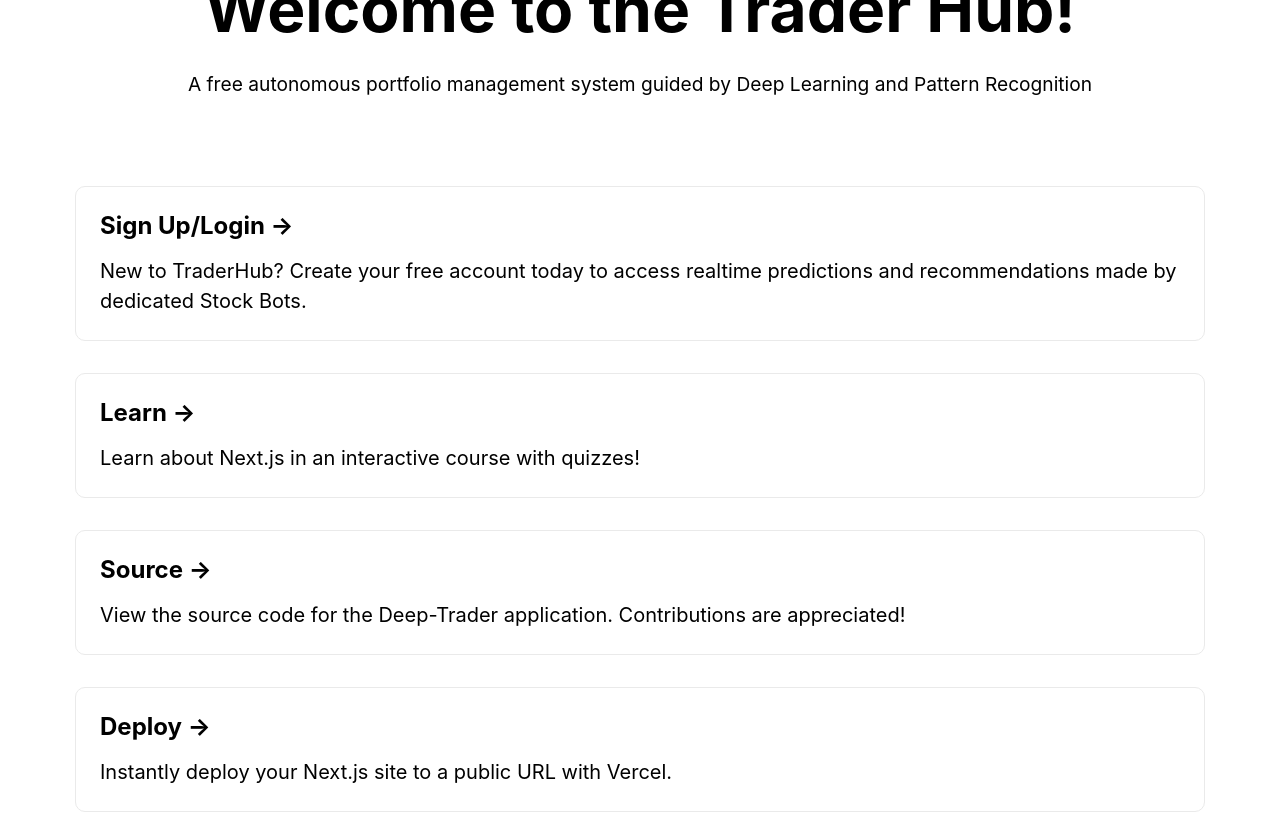
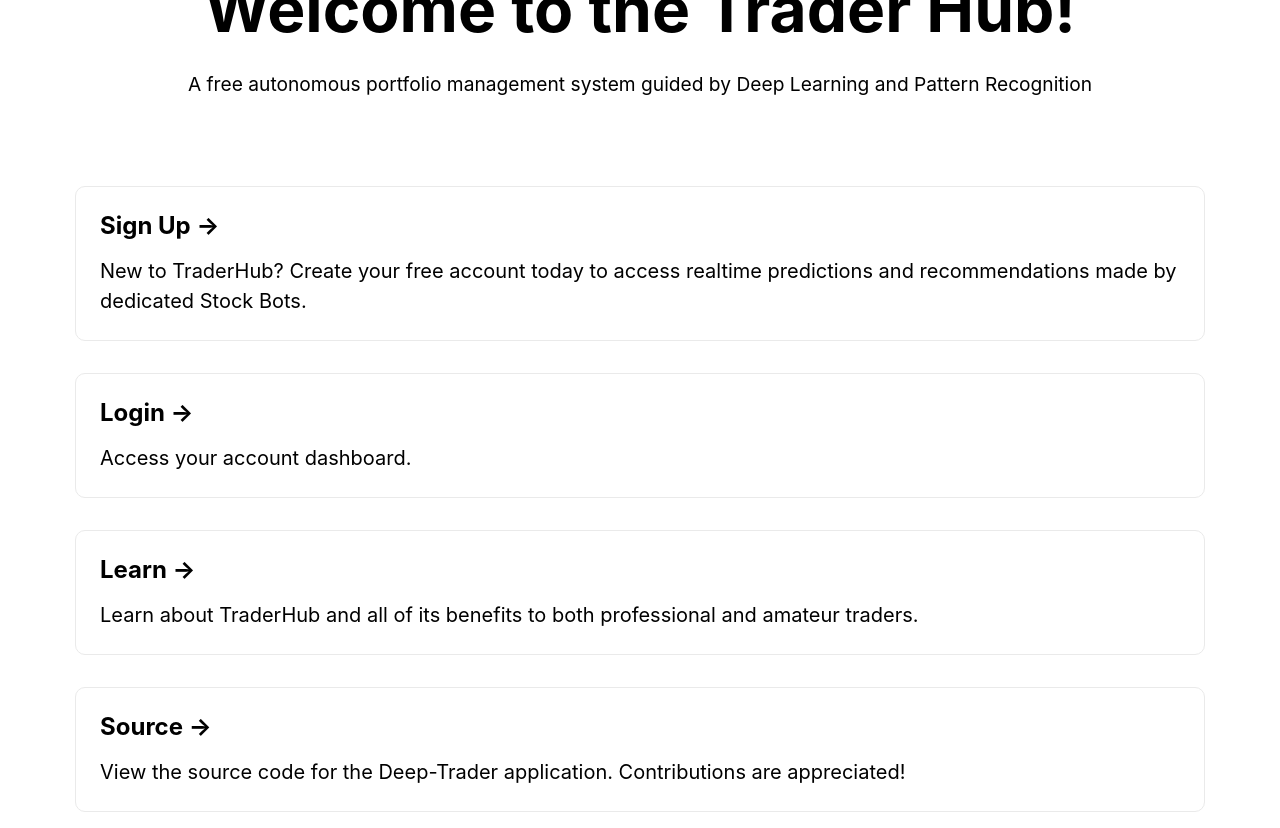
Before and after one commit to ansunsujoe/deep-trader, a React (Create React App) app in the folder traderhub/: page / in a window 1280 px wide. Built offline with nearby package versions, Linux system fonts and the light colour scheme.

Commit message:
Changed Flask URL and routing to login

```diff
--- a/traderhub/src/App.js
+++ b/traderhub/src/App.js
@@ -1,7 +1,6 @@
 import './App.css';
-import Navbar from './components/navbar';
 import Login from './components/login';
-import React, {useState, useEffect} from 'react';
+import React, {useEffect} from 'react';
 import styles from './styles/home.module.css';
 import {
   BrowserRouter as Router,
@@ -15,7 +14,7 @@
 function App() {
 
   useEffect(() => {
-    axios.get('http://localhost:5000').then(response => {
+    axios.get('http://localhost:5001').then(response => {
       console.log("SUCCESS", response);
       alert("Successfully got update from App");
     }).catch(error => {
@@ -35,16 +34,23 @@
         </p>
 
         <div className={styles.grid}>
-          <a href="https://nextjs.org/docs" className={styles.card}>
-            <h2>Sign Up/Login &rarr;</h2>
+          <Link to="/signup" className={styles.card}>
+            <h2>Sign Up &rarr;</h2>
             <p>New to TraderHub? Create your free account today to access realtime predictions
               and recommendations made by dedicated Stock Bots.
             </p>
-          </a>
+          </Link>
 
-          <a href="https://nextjs.org/learn" className={styles.card}>
+          <Link to="/login" className={styles.card}>
+            <h2>Login &rarr;</h2>
+            <p>
+              Access your account dashboard.
+            </p>
+          </Link>
+
+          <a href="https://github.com/ansunsujoe/deep-trader" className={styles.card}>
             <h2>Learn &rarr;</h2>
-            <p>Learn about Next.js in an interactive course with quizzes!</p>
+            <p>Learn about TraderHub and all of its benefits to both professional and amateur traders.</p>
           </a>
 
           <a
@@ -54,17 +60,16 @@
             <h2>Source &rarr;</h2>
             <p>View the source code for the Deep-Trader application. Contributions are appreciated!</p>
           </a>
+        </div>
 
-          <a
-            href="https://vercel.com/new?utm_source=create-next-app&utm_medium=default-template&utm_campaign=create-next-app"
-            className={styles.card}
-          >
-            <h2>Deploy &rarr;</h2>
-            <p>
-              Instantly deploy your Next.js site to a public URL with Vercel.
-            </p>
-          </a>
-        </div>
+        <Switch>
+          <Route path="/signup">
+            <Login />
+          </Route>
+          <Route path="/login">
+            <Login />
+          </Route>
+        </Switch>
       </div>
     </Router>
   );
```
